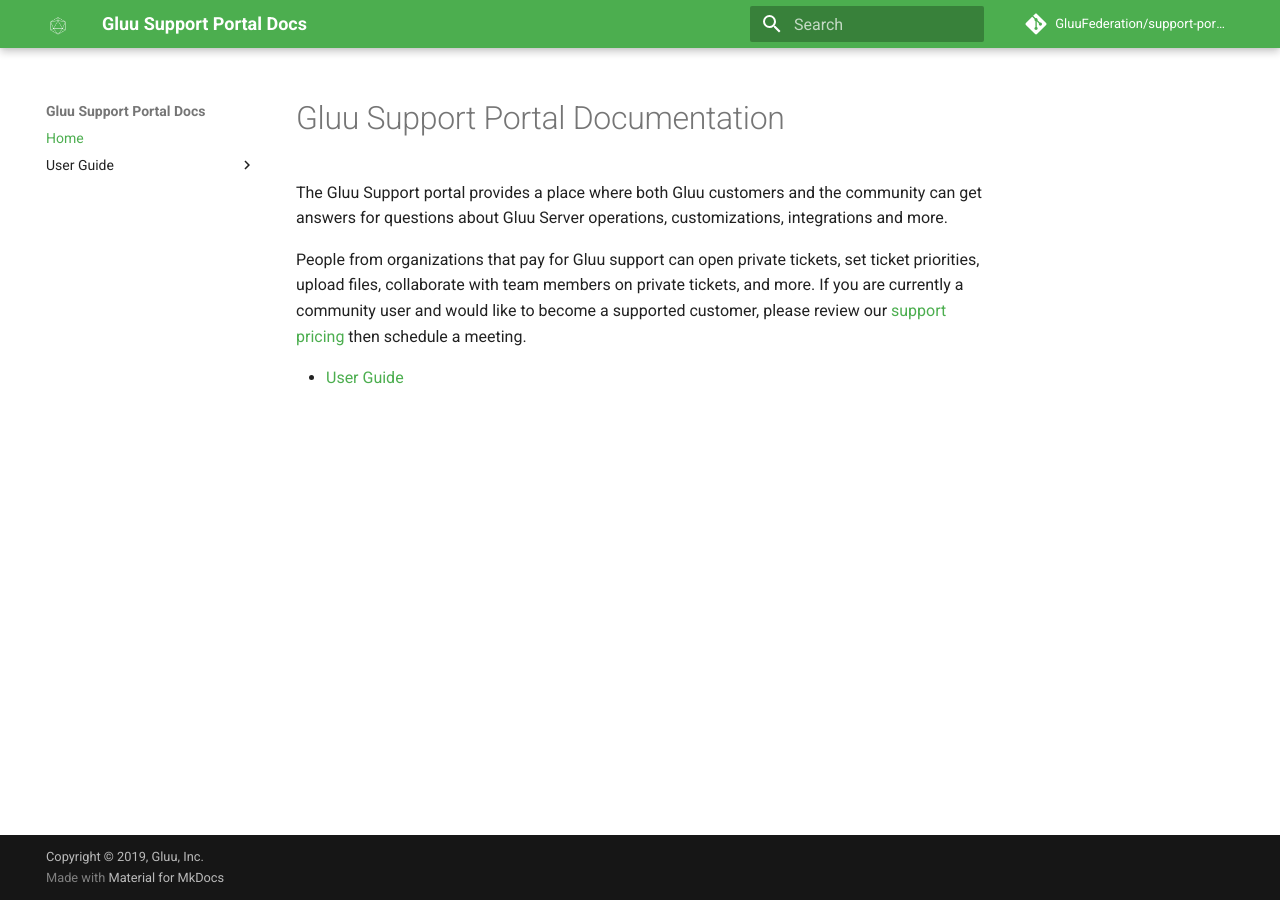
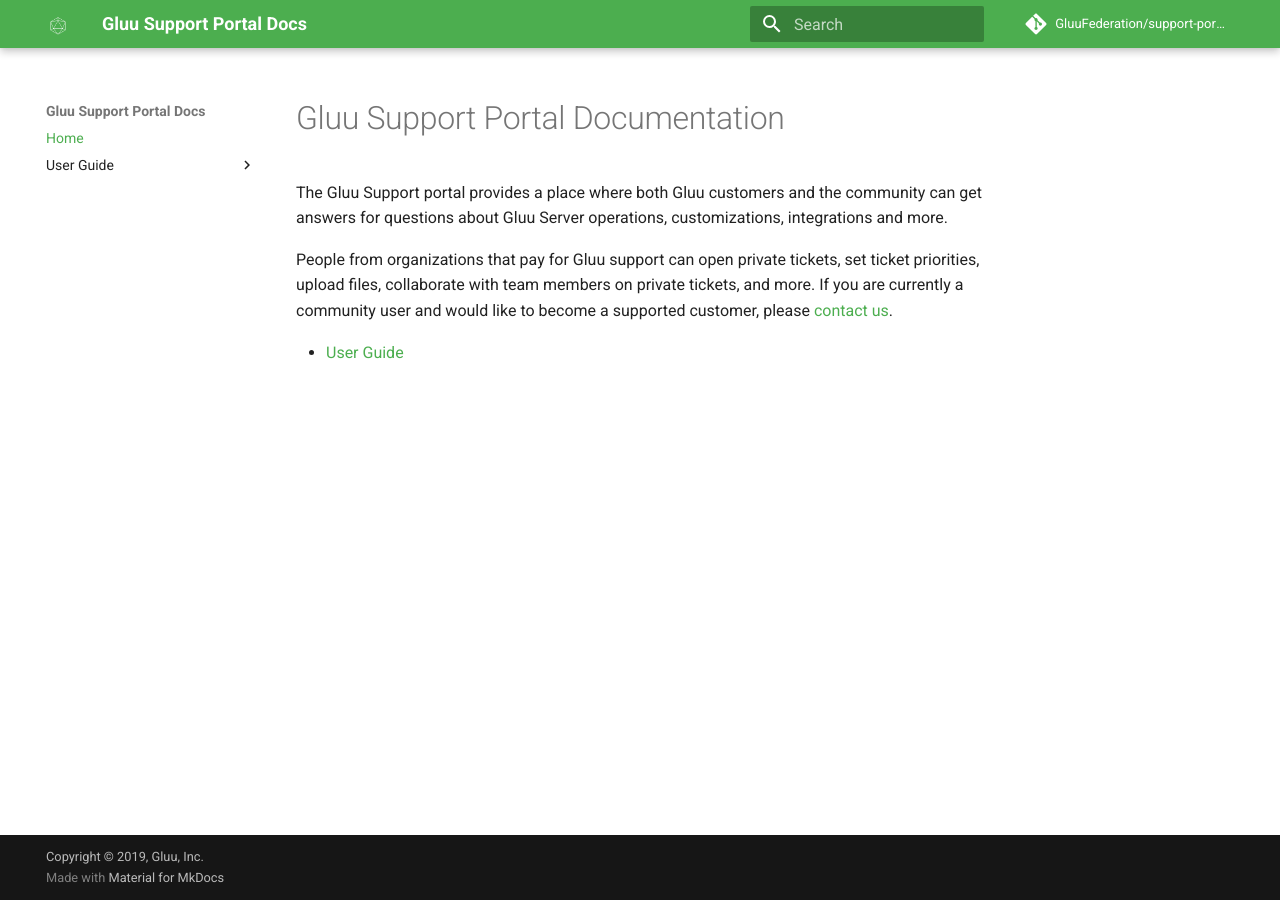
Before and after one commit to GluuFederation/docs-supportportal-prod, an MkDocs documentation site: the page built from docs/sources/index.md, in a window 1280 px wide. Built offline with MkDocs 1.6.1 and Material for MkDocs 9.7.7, drawn with Linux system fonts in a browser that asks for light colours; comment, search, counter and statistics services are not loaded.

Commit message:
docs: updated contact link

```diff
--- a/docs/sources/index.md
+++ b/docs/sources/index.md
@@ -1,6 +1,6 @@
 # Gluu Support Portal Documentation
 The Gluu Support portal provides a place where both Gluu customers and the community can get answers for questions about Gluu Server operations, customizations, integrations and more.
 
-People from organizations that pay for Gluu support can open private tickets, set ticket priorities, upload files, collaborate with team members on private tickets, and more. If you are currently a community user and would like to become a supported customer, please review our [support pricing](https://gluu.org/pricing) then schedule a meeting.
+People from organizations that pay for Gluu support can open private tickets, set ticket priorities, upload files, collaborate with team members on private tickets, and more. If you are currently a community user and would like to become a supported customer, please [contact us](https://gluu.org/contact-us/).
 
 - [User Guide](./user-guide/index.md)
```
